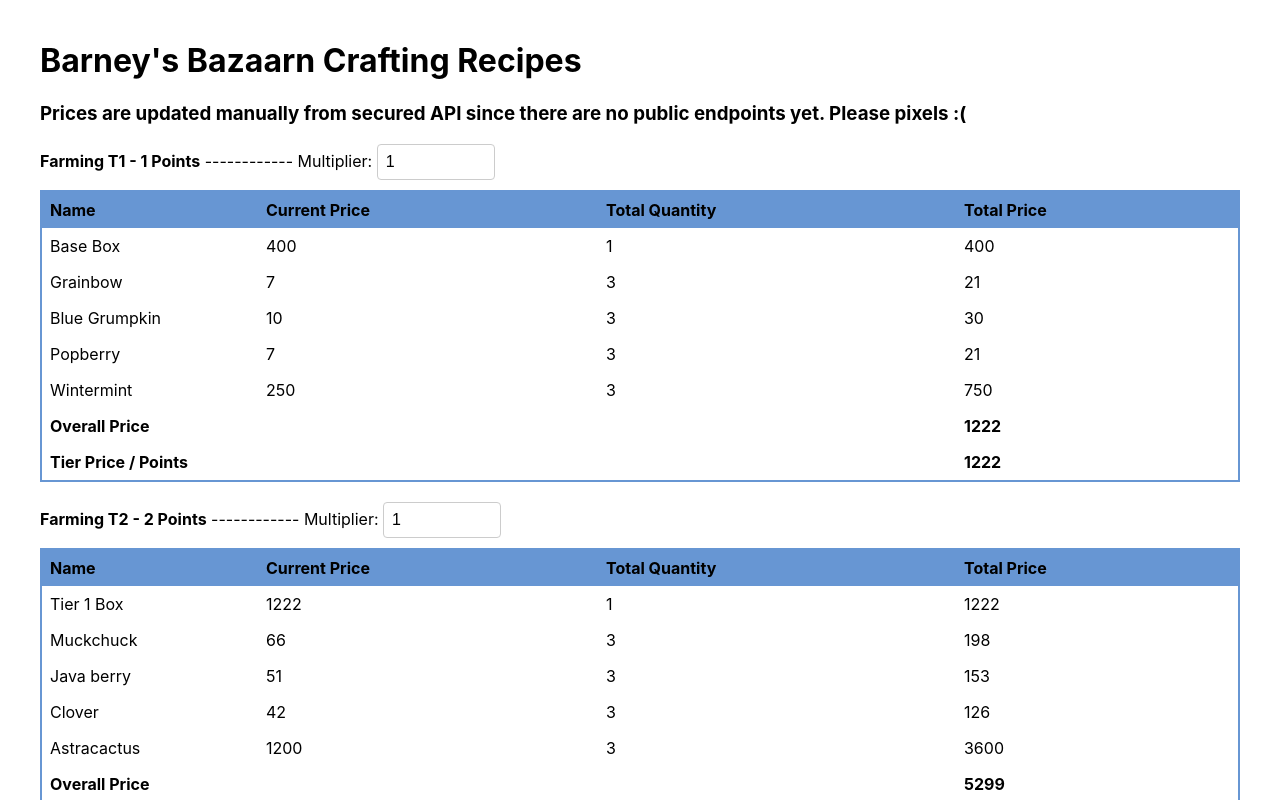
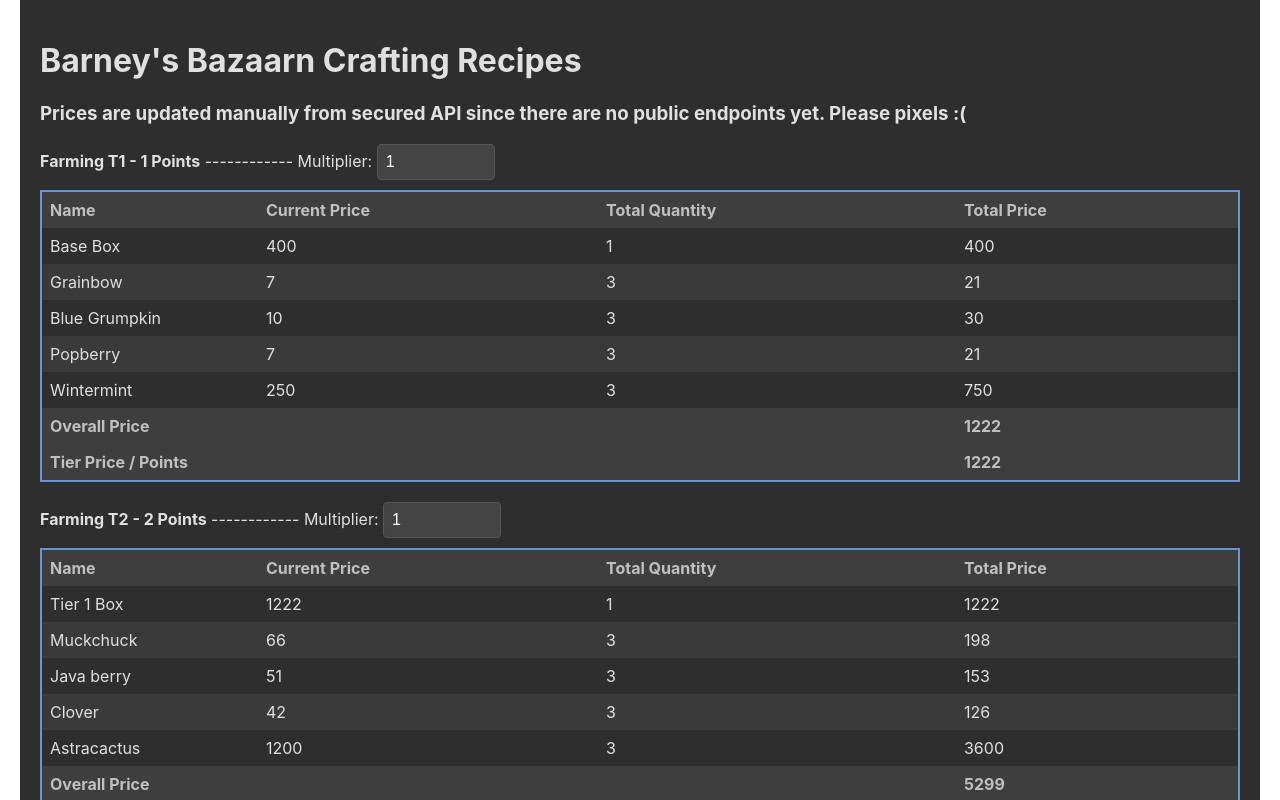
Before and after one commit to cornssss/barneys-bazaarn-guide-website, a React (Create React App) app: page / in a window 1280 px wide. Shown: the top 800 px of the page. Built offline with nearby package versions, Linux system fonts and the light colour scheme.

Commit message:
darkmode

```diff
--- a/src/App.css
+++ b/src/App.css
@@ -1,10 +1,10 @@
-/* src/App.css */
-
 /* General styles for the container */
 .container {
   margin: 0 auto;
   padding: 20px;
   max-width: 1200px; /* Adjust the max-width as needed */
+  background-color: #2e2e2e; /* Dark background */
+  color: #e0e0e0; /* Light text color */
 }
 
 /* Table styles */
@@ -14,15 +14,11 @@ table {
   margin-bottom: 20px;
 }
 
+/* Table header and cell styles */
 th,
 td {
-  /* border: 1px solid #ddd; */
   padding: 8px;
   text-align: left;
-}
-
-th {
-  /* background-color: #f4f4f4; */
 }
 
 /* Fixed width for the first column */
@@ -32,12 +28,17 @@ td:first-child {
 }
 
 /* Style for table rows */
+th {
+  background-color: #3e3e3e; /* Darker header background */
+  color: #c0c0c0; /* Light header text */
+}
+
 tr:nth-child(even) {
-  /* background-color: #f9f9f9; */
+  background-color: #3a3a3a; /* Slightly darker row background */
 }
 
 tr:hover {
-  background-color: #ddd;
+  background-color: #555; /* Hover effect for rows */
 }
 
 /* Responsive styling */
@@ -53,12 +54,16 @@ tr:hover {
     white-space: nowrap;
   }
 }
+
+/* Multiplier input styles */
 .multiplier-input {
   padding: 8px;
-  border: 1px solid #ccc;
+  border: 1px solid #555; /* Dark border */
   border-radius: 4px;
   width: 100px;
   font-size: 16px;
   margin-right: 10px;
   margin-bottom: 10px;
+  background-color: #444; /* Darker input background */
+  color: #fff; /* Light text color */
 }
```
